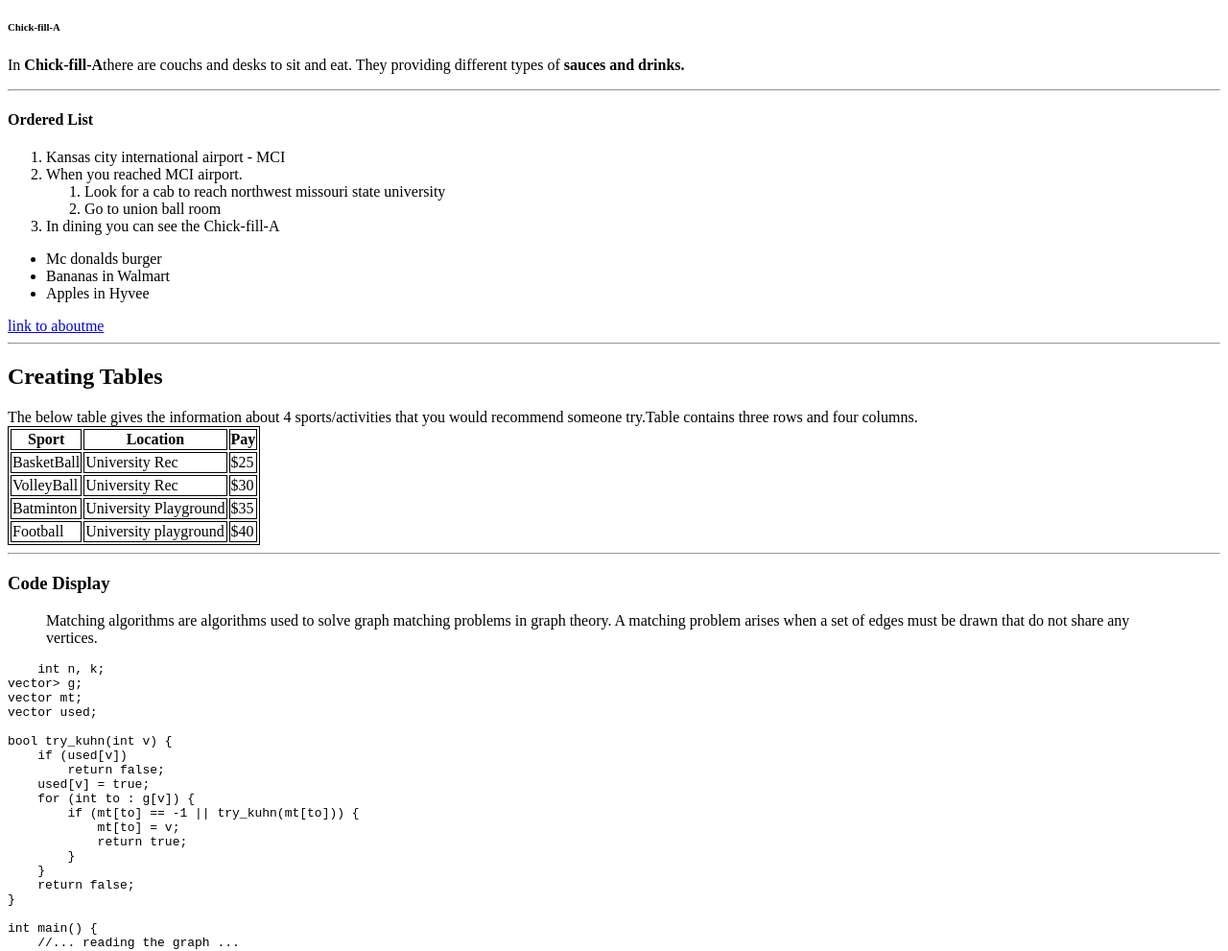
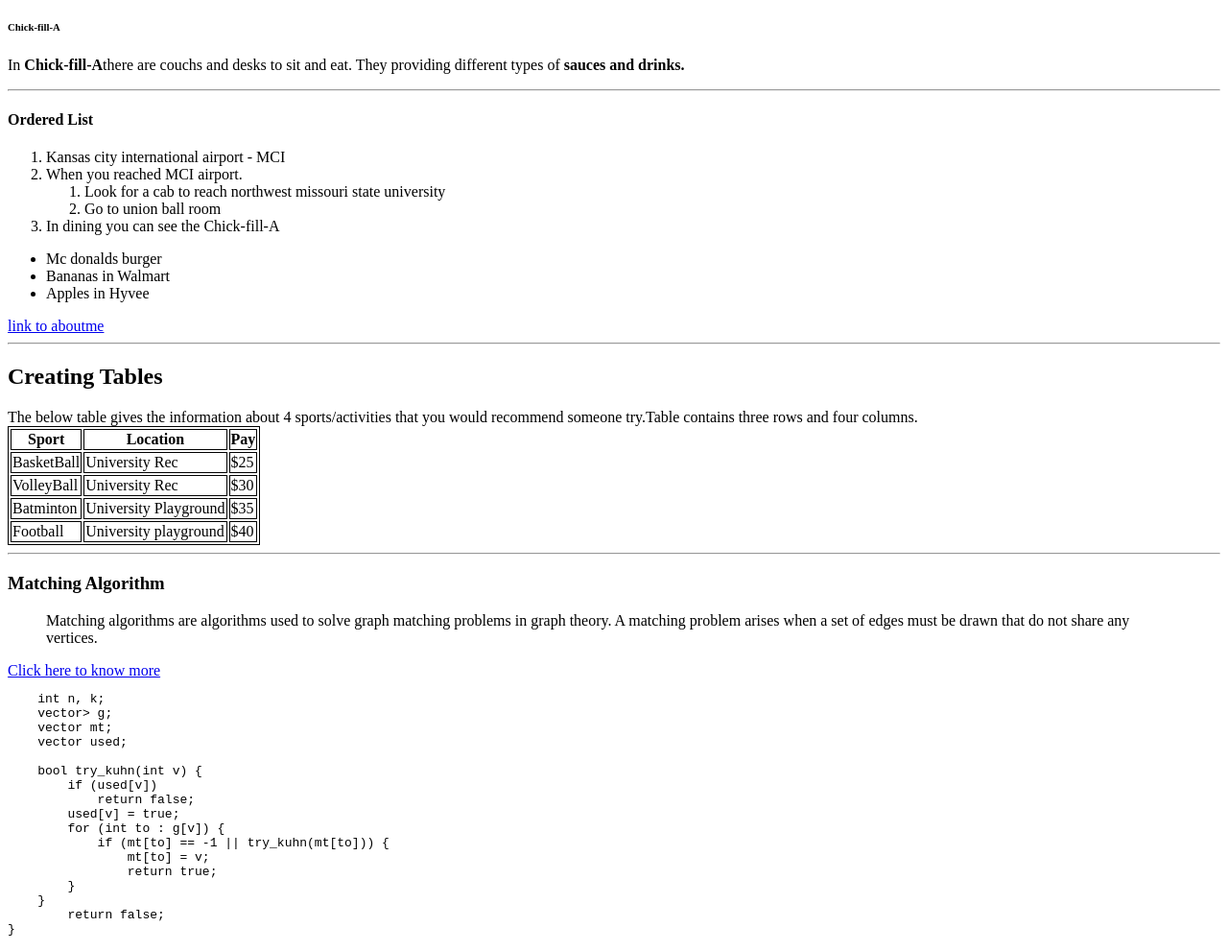
Before and after one commit to 44-563-Web-Apps-S22/webapps-s22-assignment-3-manoj2205, a plain HTML site: page index.html in a window 1280 px wide. Shown: the part 101-1092 px from the top of the page at 96% size. Drawn offline with Linux system fonts and the light colour scheme.

Commit message:
Update index.html
changes are done in code

```diff
--- a/index.html
+++ b/index.html
@@ -64,10 +64,11 @@
     </tr>
 </table>
 <hr>
-<h3>Code Display</h3>
+<h3>Matching Algorithm</h3>
 <blockquote cite = "https://brilliant.org/wiki/matching-algorithms/">
 Matching algorithms are algorithms used to solve graph matching problems in graph theory. A matching problem arises when a set of edges must be drawn that do not share any vertices.
 </blockquote>
+<a href="https://brilliant.org/wiki/matching-algorithms/">Click here to know more</a>
 <pre>
     int n, k;
     vector<vector<int>> g;
```
Lines whose indentation alone changed are shown as unchanged.
